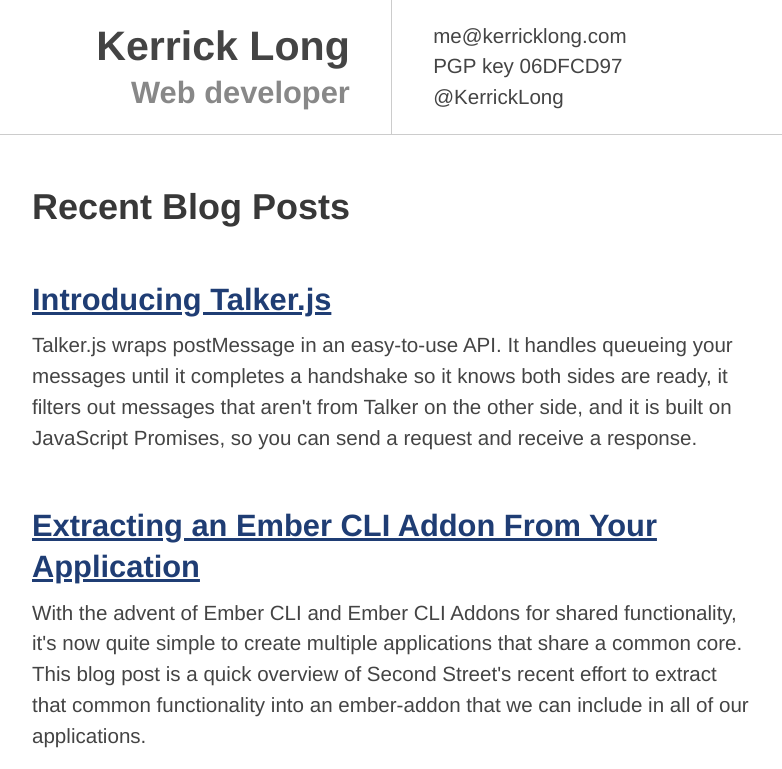
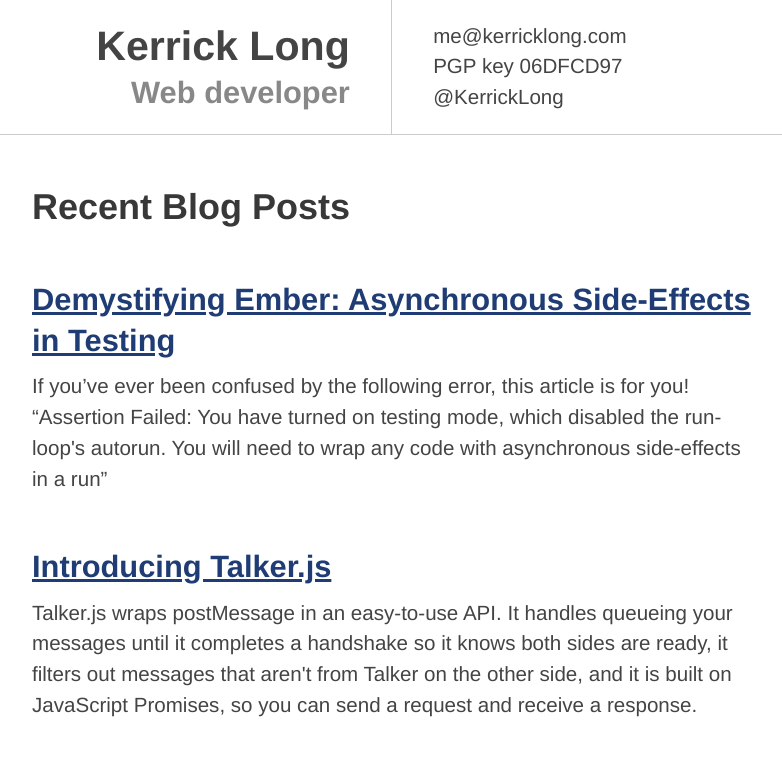
Before and after one commit to Kerrick/kerricklong.com, a plain HTML site: page index.html in a window 1280 px wide. Shown: the top 769 px of the page, without its empty margins (248-1030 px from the left). Drawn offline with Linux system fonts and the light colour scheme; a web font is replaced by a local one.

Commit message:
Add link to Drive article

```diff
--- a/index.html
+++ b/index.html
@@ -28,6 +28,11 @@
 
 
 
+
+
+
+      <h3><a href="http://drive.secondstreet.com/demystifying-ember-asynchronous-side-effects-in-testing/">Demystifying Ember: Asynchronous Side-Effects in Testing</a></h3>
+      <p>If you&rsquo;ve ever been confused by the following error, this article is for you! &ldquo;Assertion Failed: You have turned on testing mode, which disabled the run-loop's autorun. You will need to wrap any code with asynchronous side-effects in a run&rdquo;</p>
 
 
 
```
